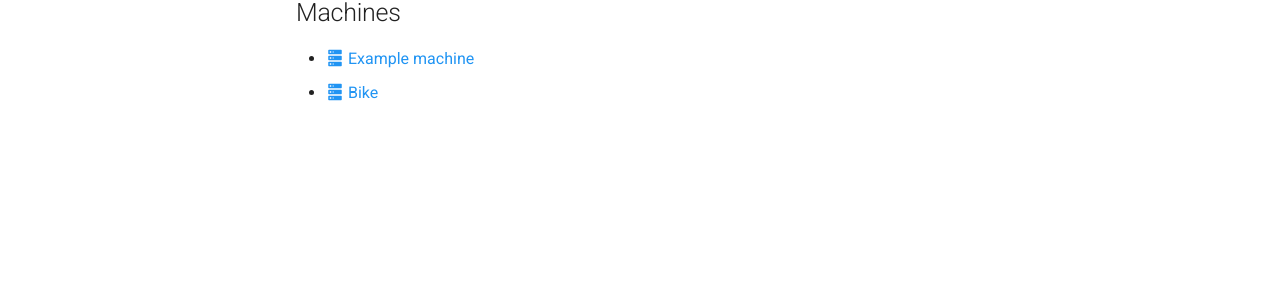
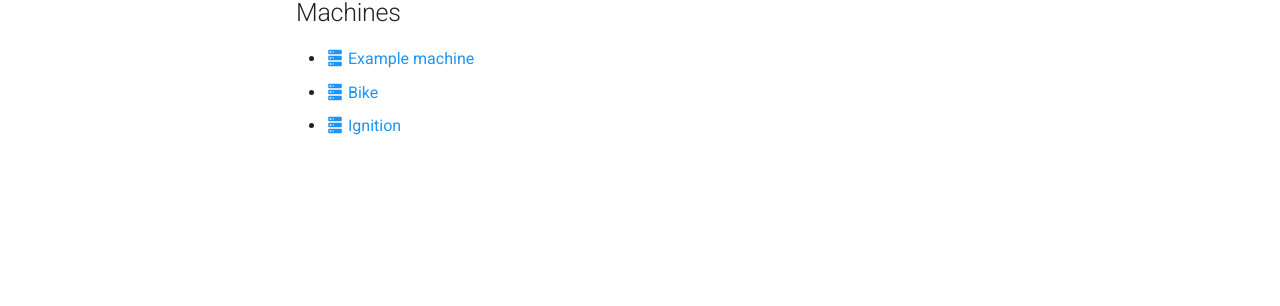
Before and after one commit to SolidCode321/htb-writups, an MkDocs documentation site: the page built from docs/hackthebox/index.md, in a window 1280 px wide. Shown: the part 298-604 px from the top of the page. Built offline with MkDocs 1.6.1 and Material for MkDocs 9.7.7, drawn with Linux system fonts in a browser that asks for light colours.

Commit message:
Add Ignition machine to Hack The Box index

```diff
--- a/docs/hackthebox/index.md
+++ b/docs/hackthebox/index.md
@@ -6,3 +6,4 @@ This section contains my Hack The Box machine writeups.
 
 - [:material-server: Example machine](example.md)
 - [:material-server: Bike](Bike.md)
+- [:material-server: Ignition](ignition.md)
```
